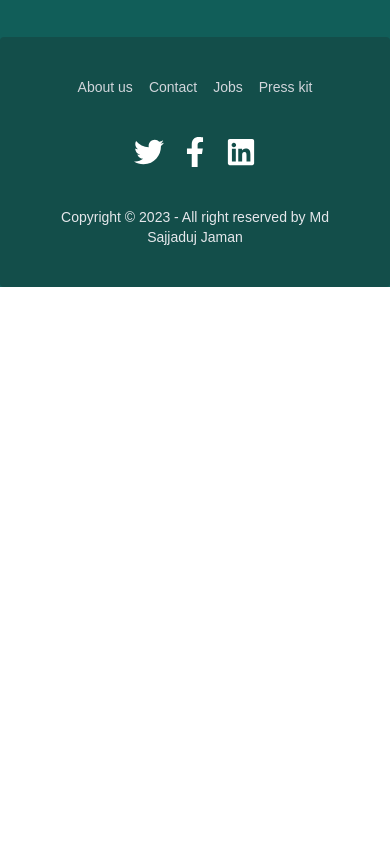
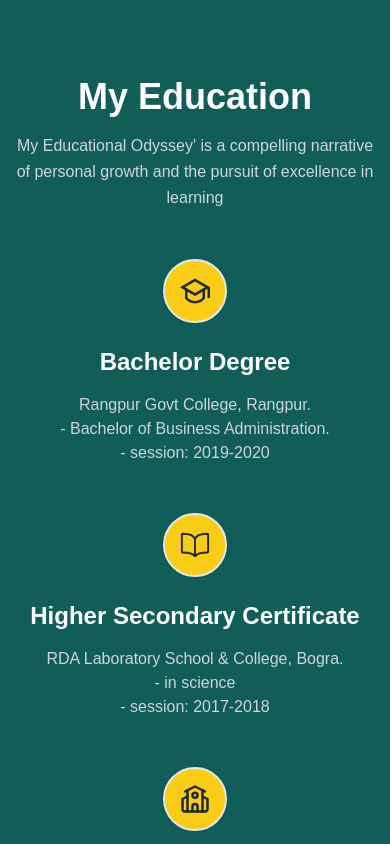
Before and after one commit to sajjadujjamanemon09/MY-PORTFOLIO, a React (Vite) app: page / in a window 390 px wide. Shown: the part 4220-5064 px from the top of the page. Before the commit the page ends 4507 px from the top, so only its background shows below. Built offline with nearby package versions, Linux system fonts and the light colour scheme.

Commit message:
Implement About Me Section

```diff
--- a/src/components/layout/Footer/Footer.jsx
+++ b/src/components/layout/Footer/Footer.jsx
@@ -1,4 +1,5 @@
 import { FaFacebookF, FaLinkedin, FaTwitter } from "react-icons/fa";
+import { Link } from "react-router-dom";
 
 
 const Footer = () => {
@@ -6,10 +7,9 @@ const Footer = () => {
     <div>
       <footer className="footer footer-center p-10 bg-teal-900 text-base-content rounded">
         <nav className="grid text-gray-300 grid-flow-col gap-4">
-          <a className="link link-hover">About us</a>
-          <a className="link link-hover">Contact</a>
-          <a className="link link-hover">Jobs</a>
-          <a className="link link-hover">Press kit</a>
+          <Link to='/aboutMe' className="link link-hover">About Me</Link>
+          <Link to='/contact' className="link link-hover">Contact</Link>
+          <Link to='/' className="link link-hover">Press kit</Link>
         </nav>
         <nav>
           <div className="grid grid-flow-col gap-4">
--- a/src/components/layout/Navbar/Navbar.jsx
+++ b/src/components/layout/Navbar/Navbar.jsx
@@ -14,7 +14,7 @@ const Navbar = () => {
         <NavLink to="/myProjects">My Projects</NavLink>
       </li>
       <li>
-        <NavLink to="/contact">Contact With Me</NavLink>
+        <NavLink to="/contact">Contact with Me</NavLink>
       </li>
       <li>
         <NavLink to="/aboutMe">Who I Am</NavLink>
--- a/src/page/AboutMe/AboutMe.jsx
+++ b/src/page/AboutMe/AboutMe.jsx
@@ -1,11 +1,89 @@
+import { Link } from "react-router-dom";
+
+const AboutMe = () => {
+  return (
+    <div>
+      <h2 className="text-4xl text-center text-gray-100 font-semibold py-6">
+        About Myself
+      </h2>
+      <div className="w-1/3 mx-auto pb-10 border-t border-solid border-white"></div>
+      <div className="flex flex-col-reverse md:flex-row justify-center items-center">
+        <div className="w-2/3 md:px-28">
+          <div>
+            <h2 className="text-3xl font-semibold text-black">
+              Greetings,
+              <br /> I am Sajjaduj jaman,
+            </h2>
+            <div className="container mx-auto py-8">
+              <div className="text-lg leading-relaxed mb-14">
 
 
-const AboutMe = () => {
-    return (
-        <div className="h-screen">
-            hgfdfdghdgf
+                <p className="  text-gray-200">
+                  -- My professional journey in the development field spans several
+                  months, where I have made significant strides. Presently, I
+                  hold the position of a Junior Developer, showcasing my
+                  commitment to continuous growth. I have evolved into a Full
+                  Stack Developer, with aspirations to further specialize as a
+                  MERN Stack Developer in the future. My enthusiasm for staying
+                  abreast of emerging technologies reflects my commitment to
+                  ongoing learning. In the realm of front-end development, I
+                  possess proficiency in React, HTML, and JavaScript,
+                  incorporating the latest features and industry best practices.
+                  On the back-end, my expertise extends to MongoDB, Node.js, and
+                  Express, ensuring a comprehensive skill set for full-stack
+                  development.
+                </p>
+
+                <p className="py-6 text-yellow-600">
+                  As I actively work towards refining my capabilities, I am
+                  dedicated to addressing and overcoming any weaknesses. I
+                  recognize and am diligently working to eradicate any tendency
+                  to leave tasks unfinished, emphasizing a commitment to
+                  thorough and timely completion. Motivated by a passion for
+                  precision and a determination to excel, I approach each task
+                  with meticulous attention.
+                </p>
+
+                <p className=" text-gray-200">
+                  My professional journey and skill set are encapsulated in my
+                  portfolio, where you can gain further insights into my
+                  experiences and projects. I welcome you to explore my
+                  portfolio for a more comprehensive understanding of my
+                  capabilities.
+                </p>
+
+                <p className="py-6 text-gray-200">
+                  A dedicated individual with a background rooted in Rangpur
+                  city. My academic journey includes the successful completion
+                  of my SSC in Pirganj Rangpur, followed by higher studies at
+                  Hazi-Boyen-Uddin Public School. For my HSC I Studied Rural Development Academy
+                  Laboratory School and College in Bogura.. Subsequently,
+                  I pursued my Honors in Business Administration with a focus on
+                  the Accounting department at Rangpur Govt College, Rangpur.
+                </p>
+
+                <p className="text-gray-200">
+                  Thank you for taking the time to learn about my background and
+                  aspirations. I look forward to the opportunity to contribute
+                  my skills and knowledge in a meaningful way.
+                </p>
+              </div>
+              <Link to='/contact' > <button className="btn bg-yellow-300 border-none">
+          Hire Me
+        </button></Link>
+            </div>
+          </div>
         </div>
-    );
+        <div className="w-1/3 md:pl-16 py-5">
+          <img
+            className="rounded-full w-80"
+            src="https://i.ibb.co/511n9Y2/Untitled-design-5.png"
+            alt=""
+          />
+        </div>
+      </div>
+    </div>
+  );
 };
 
 export default AboutMe;
--- a/src/page/Contact/Contact.jsx
+++ b/src/page/Contact/Contact.jsx
@@ -3,14 +3,16 @@ import ContactForm from "./ContactForm/ContactForm";
 
 const Contact = () => {
   return (
-    <div className="h-screen ">
-      <h2 className="text-5xl text-gray-100 font-bold py-10 text-center">
+    <div className="py-5 md:py-24">
+      <h2 className="text-5xl text-gray-100 font-bold text-center">
         Reach me at
       </h2>
-      <div className="w-1/3 mx-auto pb-10 border-t border-solid border-white"></div>
-      <div className="flex items-center">
+        <p  className=" text-gray-100  text-center pt-2 pb-5"> I'm here to assist you! If you have any questions or need assistance, please feel free to reach out to
+                me.</p>
+      <div className="w-2/3 mx-auto pb-10 border-t border-solid border-white"></div>
+      <div className="flex flex-col md:flex-row items-center">
         <ContactDetails />
-        <div className=" h-56 my-auto items-center justify-center  border-r border-solid border-white"></div>
+        <div className="hidden md:block h-56 my-auto items-center justify-center  border-r border-solid border-yellow-400"></div>
         <ContactForm />
       </div>
     </div>
--- a/src/page/Contact/ContactForm/ContactForm.jsx
+++ b/src/page/Contact/ContactForm/ContactForm.jsx
@@ -41,11 +41,11 @@ const ContactForm = () => {
 
   };
     return (
-      <div className="w-1/2">
+      <div className="md:w-1/2">
           <form
         ref={form}
         onSubmit={sendEmail}
-        className="w-1/2  mx-auto mt-20 p-6  border rounded-lg shadow-lg glass"
+        className="md:w-1/2  mx-auto mt-20 p-6  border rounded-lg shadow-lg glass"
       >
         <h2 className="text-3xl font-bold mb-6">Let's Start Conversation</h2>
         <div className="mb-4">
--- /dev/null
+++ b/src/page/Home/Education/Education.jsx
@@ -0,0 +1,89 @@
+import { RiGraduationCapLine } from "react-icons/ri";
+import { IoBookOutline } from "react-icons/io5";
+import { LuSchool } from "react-icons/lu";
+
+
+const Education = () => {
+    return (
+        <div>
+            <section id="works" className="relative md:pb-20  py-10 sm:py-16">
+  <div className="px-4 mx-auto max-w-7xl sm:px-6 lg:px-8">
+    <div className="max-w-2xl mx-auto text-center">
+      <h2 className="text-4xl text-white font-extrabold mx-auto md:text-6xl lg:text-5xl">
+        My Education
+      </h2>
+      <p className="max-w-2xl mx-auto mt-4 text-base text-gray-300 leading-relaxed md:text-xl">
+      My Educational Odyssey' is a compelling narrative of personal growth and the pursuit of excellence in learning
+      </p>
+    </div>
+    <div className="relative mt-12 lg:mt-20">
+      <div className="absolute inset-x-0 hidden xl:px-44 top-2 md:block md:px-20 lg:px-28">
+        <img
+          alt=""
+          loading="lazy"
+          width={1000}
+          height={500}
+          decoding="async"
+          data-nimg={1}
+          className="w-full"
+          style={{ color: "transparent" }}
+          src="https://cdn.rareblocks.xyz/collection/celebration/images/steps/2/curved-dotted-line.svg"
+        />
+      </div>
+      <div className="relative grid grid-cols-1 text-center gap-y-12 md:grid-cols-3 gap-x-12">
+        <div>
+          <div className="flex items-center justify-center w-16 h-16 mx-auto bg-yellow-400 border-2 border-gray-200 rounded-full shadow">
+            <span className="text-3xl font-semibold text-gray-800"><RiGraduationCapLine/></span>
+          </div>
+          <h3 className="mt-6 text-2xl  text-white font-semibold leading-tight md:mt-10">
+            Bachelor Degree
+          </h3>
+          <p className="mt-4 text-base  text-gray-300 md:text-lg">
+            Rangpur Govt College, Rangpur. <br />
+            - Bachelor of Business Administration. <br />
+            - session: 2019-2020
+          </p>
+        </div>
+        <div>
+          <div className="flex items-center justify-center w-16 h-16 mx-auto bg-yellow-400 border-2 border-gray-200 rounded-full shadow">
+            <span className="text-3xl font-semibold text-gray-800"><IoBookOutline/></span>
+          </div>
+          <h3 className="mt-6 text-2xl text-white font-semibold leading-tight md:mt-10">
+            Higher Secondary Certificate
+          </h3>
+          <p className="mt-4 text-base text-gray-300 md:text-lg">
+            RDA Laboratory School & College, Bogra.
+            <br />- in science <br />
+            - session: 2017-2018
+          </p>
+        </div>
+        <div>
+          <div className="flex items-center justify-center w-16 h-16 mx-auto bg-yellow-400 border-2 border-gray-200 rounded-full shadow">
+            <span className="text-3xl  font-semibold text-gray-800"><LuSchool/></span>
+          </div>
+          <h3 className="mt-6 text-xl text-white font-semibold leading-tight md:mt-10">
+            Secondary School Certificate
+          </h3>
+          <p className="mt-4 text-base text-gray-300 md:text-lg">
+            Hazi Boyen Uddin Public School & College Pirganj, Rangpur. <br />
+            - in Science <br />
+            - session: 2015-2016
+          </p>
+        </div>
+      </div>
+    </div>
+  </div>
+  <div
+    className="absolute inset-0 m-auto max-w-xs h-[357px] blur-[118px] sm:max-w-md md:max-w-lg"
+    style={{
+      background:
+        "radial-gradient(1.89deg, rgba(34, 78, 95, 0.4) -1000%, rgba(191, 227, 205, 0.26) 1500.74%, rgba(34, 140, 165, 0.41) 56.49%, rgba(28, 47, 99, 0.11) 1150.91%)"
+    }}
+  ></div>
+</section>
+
+        </div>
+    );
+};
+
+export default Education;
--- a/src/page/Home/Home.jsx
+++ b/src/page/Home/Home.jsx
@@ -2,6 +2,7 @@ import Container from "../../components/ui/Container";
 import Banner from "./Banner/Banner";
 import MySkills from "./MySkills/MySkills";
 import Statistic from "./Experiences/Experiences";
+import Education from "./Education/Education";
 
 const Home = () => {
   return (
@@ -12,6 +13,7 @@ const Home = () => {
     <div className="w-full my-20 border-t border-solid border-white"></div>
 		<MySkills/>
     <div className="w-full my-20 border-t border-solid border-white"></div>
+    <Education/>
     </Container>
   );
 };
```
